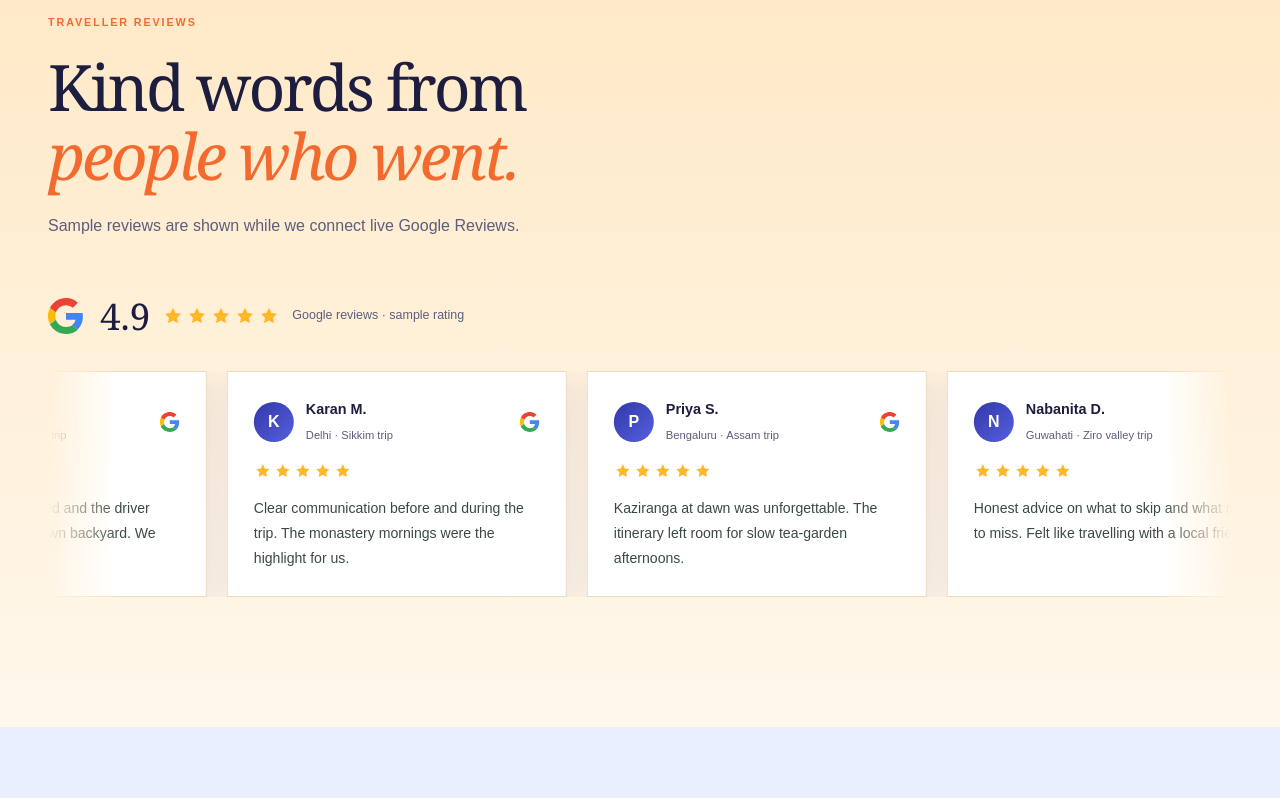
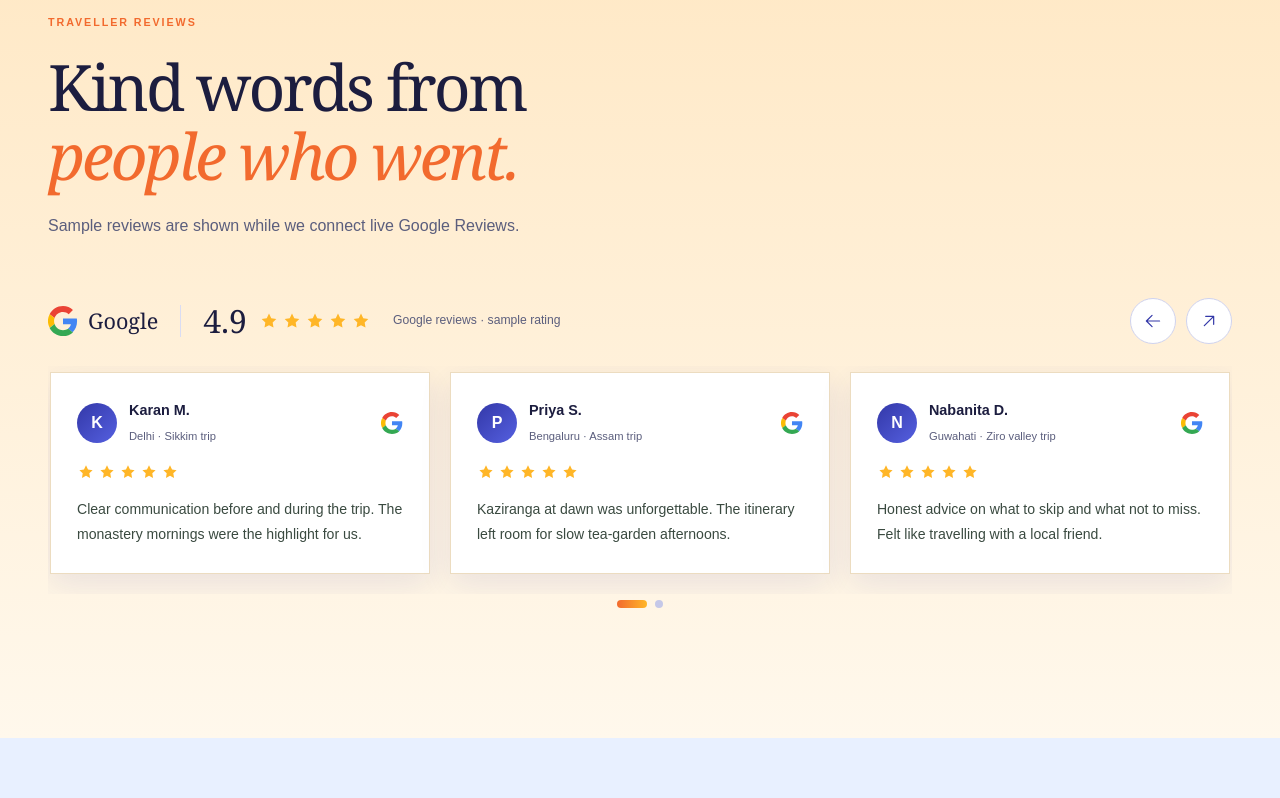
Before and after one commit to Ecognix/netravels, a Next.js app: page / in a window 1280 px wide. Shown: the part 7296-8094 px from the top of the page. Built offline with nearby package versions, Linux system fonts and the light colour scheme.

Commit message:
Google review slider with swipe, arrows and animated dots
Co-authored-by: Copilot <223556219+Copilot@users.noreply.github.com>

```diff
--- a/app/globals.css
+++ b/app/globals.css
@@ -524,3 +524,29 @@ input:focus,select:focus,textarea:focus{border-color:#aeb2d6}
 @media(prefers-reduced-motion:reduce){.marquee-track{animation:none}.marquee{overflow-x:auto}.menu-overlay,.menu-links a,.support-panel{animation:none;opacity:1;transform:none}}
 @media(max-width:1000px){.region-layout{grid-template-columns:1fr;gap:40px}.place-grid{grid-template-columns:1fr 1fr}.info-columns{grid-template-columns:1fr 1fr}.related-trips{grid-template-columns:1fr}}
 @media(max-width:600px){.region-hero{height:480px}.place-grid,.info-columns{grid-template-columns:1fr}.related-trip{grid-template-columns:110px 1fr}.related-trip img{height:100px}}
+
+/* Google review slider */
+.rs{margin-top:34px}
+.rs-head{display:flex;align-items:center;gap:22px;flex-wrap:wrap;padding-bottom:22px}
+.rs-brand{display:flex;align-items:center;gap:10px;font:500 1.35rem Georgia,serif}
+.rs-brand .ui-icon{width:30px;height:30px;flex:none}
+.rs-score{display:flex;align-items:center;gap:12px;padding-left:22px;border-left:1px solid #d9dcf3}
+.rs-score strong{font:500 2rem Georgia,serif;line-height:1}
+.rs-score .stars{display:flex;gap:3px}
+.rs-score .stars .ui-icon{width:20px;height:20px}
+.rs-note{font-size:.76rem;color:var(--muted)}
+.rs-arrows{display:flex;gap:10px;margin-left:auto}
+.rs-arrows button{width:46px;height:46px;border-radius:50%;border:1px solid #cfd2ee;background:#fff;display:grid;place-items:center;cursor:pointer;color:var(--forest);transition:background .2s,color .2s}
+.rs-arrows button:hover{background:var(--forest);color:#fff}
+.rs-arrows .ar{width:16px;height:16px}.rs-arrows .rs-prev{transform:rotate(-135deg)}
+.rs-track{display:flex;gap:20px;overflow-x:auto;scroll-snap-type:x mandatory;scrollbar-width:none;-webkit-overflow-scrolling:touch;padding:6px 2px 20px;outline:none}
+.rs-track::-webkit-scrollbar{display:none}
+.rs-card{flex:0 0 calc((100% - 40px)/3);scroll-snap-align:start;margin:0;display:flex;flex-direction:column}
+.rs-card .review-top .ui-icon{width:22px;height:22px;margin-left:auto}
+.rs-card .stars{display:flex;gap:3px}
+.rs-card blockquote{flex:1}
+.rs-dots{display:flex;justify-content:center;gap:8px;margin-top:6px}
+.rs-dots button{width:8px;height:8px;border-radius:99px;border:0;padding:0;background:#c5c8e8;cursor:pointer;transition:width .35s ease,background .35s ease}
+.rs-dots button.on{width:30px;background:linear-gradient(90deg,var(--accent),var(--gold))}
+@media(max-width:1000px){.rs-card{flex-basis:calc((100% - 20px)/2)}}
+@media(max-width:640px){.rs-head{gap:14px 16px}.rs-brand{font-size:1.15rem}.rs-score{padding-left:16px}.rs-score strong{font-size:1.7rem}.rs-score .stars .ui-icon{width:17px;height:17px}.rs-note{order:5;width:100%}.rs-arrows{display:none}.rs-card{flex-basis:88%}}
--- a/app/page.js
+++ b/app/page.js
@@ -4,6 +4,7 @@ import { reviews, whyUs, seasons, faqs, regions } from "../lib/explore";
 import { SectionHeading, TripCard, MiniCta } from "../components/Site";
 import TripSearch from "../components/TripSearch";
 import Marquee from "../components/Marquee";
+import ReviewSlider from "../components/ReviewSlider";
 import { StateCard } from "../components/Explore";
 import Icon, { GoogleG } from "../components/Icon";
 
@@ -16,7 +17,7 @@ export default function Home() {
     <section className="why-section"><div className="shell"><div className="why-heading"><p className="eyebrow light-eyebrow">A MORE THOUGHTFUL WAY TO TRAVEL</p><h2>Good journeys are<br/><em>made with care.</em></h2><p>Less rushing from one checkbox to the next. More time for the things you came to experience.</p></div><div className="why-grid why-six">{whyUs.map(([t, d], i) => <article key={t}><span>0{i + 1} /</span><h3>{t}</h3><p>{d}</p></article>)}</div></div></section>
     <section className="section process-section"><div className="shell"><SectionHeading eyebrow="FROM IDEA TO ITINERARY" title={<>Your kind of trip.<br/><em>Made simple.</em></>} text="No payment is taken online. A booking is recorded immediately, but availability and services must be confirmed by our team."/><div className="process-grid"><article><span>01</span><h3>Find your place</h3><p>Browse the journeys and choose a route that sparks something.</p></article><article><span>02</span><h3>Tell us your plans</h3><p>Sign in and share your preferred dates, group size and anything else we should know.</p></article><article><span>03</span><h3>Make it yours</h3><p>See your booking in your account and contact our team to discuss availability or changes.</p></article></div></div></section>
     <section className="section"><div className="shell"><SectionHeading eyebrow="WHEN TO GO" title={<>A season for<br/><em>every mood.</em></>} text="The Northeast changes character through the year. Choose the window that matches the trip you imagine." action={<Link className="text-link" href="/travel-info">Travel information <i className="ar"/></Link>}/><div className="season-grid">{seasons.map(([m, t, d]) => <article key={m}><span>{m}</span><h3>{t}</h3><p>{d}</p></article>)}</div></div></section>
-    <section className="section reviews-section"><div className="shell"><SectionHeading eyebrow="TRAVELLER REVIEWS" title={<>Kind words from<br/><em>people who went.</em></>} text="Sample reviews are shown while we connect live Google Reviews."/><div className="google-badge"><GoogleG/><div className="google-rating"><strong>4.9</strong><div className="stars" aria-label="4.9 out of 5 stars">{[0,1,2,3,4].map((i) => <Icon key={i} name="starfill"/>)}</div><span>Google reviews · sample rating</span></div></div><Marquee label="Traveller reviews" speed={55}>{reviews.map(([name, city, trip, text]) => <figure className="review-card" key={name}><div className="review-top"><span className="avatar">{name[0]}</span><div><strong>{name}</strong><small>{city} · {trip}</small></div><GoogleG/></div><div className="stars" aria-label="5 out of 5 stars">{[0,1,2,3,4].map((i) => <Icon key={i} name="starfill"/>)}</div><blockquote>{text}</blockquote></figure>)}</Marquee></div></section>
+    <section className="section reviews-section"><div className="shell"><SectionHeading eyebrow="TRAVELLER REVIEWS" title={<>Kind words from<br/><em>people who went.</em></>} text="Sample reviews are shown while we connect live Google Reviews."/><ReviewSlider reviews={reviews}/></div></section>
     <section className="section faq-section"><div className="shell faq-layout"><div><p className="eyebrow">GOOD TO KNOW</p><h2>Questions,<br/><em>answered.</em></h2><p className="section-copy">Still unsure? Our team replies to every message personally.</p><Link className="text-link" href="/contact">Ask us anything <i className="ar"/></Link></div><div className="faq-list">{faqs.map(([q, a]) => <details key={q}><summary>{q}<span className="faq-plus"><Icon name="plus"/></span></summary><p>{a}</p></details>)}</div></div></section>
     <MiniCta/>
   </>;
--- a/components/Explore.js
+++ b/components/Explore.js
@@ -6,6 +6,7 @@ import Icon from "./Icon";
 import { regions, experiences, planningTips, seasons, reviews } from "../lib/explore";
 import { regionImages, placeImages } from "../lib/explore-media";
 import Marquee from "./Marquee";
+import ReviewSlider from "./ReviewSlider";
 import { GoogleG } from "./Icon";
 
 const places = regions.flatMap((r) => r.places.filter(([name]) => placeImages[name]).map(([name, text]) => ({ name, text, region: r })));
@@ -55,7 +56,7 @@ export default function Explore() {
       <section className="section places-band"><div className="shell"><p className="eyebrow">TRENDING PLACES</p><h2>Places you will <em>remember.</em></h2></div><Marquee label="Popular places" speed={70}>{places.map((p) => <Link key={p.name} href={`/explore/${p.region.slug}`} className="place-slide"><img src={placeImages[p.name]} alt={p.name} loading="lazy" /><div className="place-slide-shade" /><div className="place-slide-body"><span>{p.region.name}</span><h3>{p.name}</h3><p>{p.text}</p></div></Link>)}</Marquee></section>
       <section className="why-section"><div className="shell"><p className="eyebrow light-eyebrow">THINGS TO DO</p><h2>Experiences worth <em>the trip.</em></h2><div className="why-grid why-six">{experiences.map(([t, d], i) => <article key={t}><span>0{i + 1} /</span><h3>{t}</h3><p>{d}</p></article>)}</div></div></section>
       <section className="section"><div className="shell"><p className="eyebrow">WHEN TO GO</p><h2>A season for <em>every mood.</em></h2><div className="season-grid">{seasons.map(([m, t, d]) => <article key={m}><span>{m}</span><h3>{t}</h3><p>{d}</p></article>)}</div></div></section>
-      <section className="section reviews-section"><div className="shell"><p className="eyebrow">TRAVELLER STORIES</p><h2>Heard on the <em>road.</em></h2></div><Marquee label="Traveller reviews" speed={60}>{reviews.map(([name, city, trip, text]) => <figure className="review-card" key={name}><div className="review-top"><span className="avatar">{name[0]}</span><div><strong>{name}</strong><small>{city} · {trip}</small></div><GoogleG /></div><div className="stars" aria-label="5 out of 5 stars">{[0, 1, 2, 3, 4].map((i) => <Icon key={i} name="starfill" />)}</div><blockquote>{text}</blockquote></figure>)}</Marquee><p className="shell small-note sample-note">Sample reviews shown while live Google Reviews are being connected.</p></section>
+      <section className="section reviews-section"><div className="shell"><p className="eyebrow">TRAVELLER STORIES</p><h2>Heard on the <em>road.</em></h2></div><div className="shell"><ReviewSlider reviews={reviews} /></div><p className="shell small-note sample-note">Sample reviews shown while live Google Reviews are being connected.</p></section>
       <section className="section soft-section"><div className="shell"><p className="eyebrow">PLAN SMART</p><h2>Before you <em>go.</em></h2><div className="tip-grid">{planningTips.map(([t, d]) => <div key={t}><h3>{t}</h3><p>{d}</p></div>)}</div><div className="cta-row"><Link className="button button-dark" href="/journeys">Browse journeys <i className="ar" /></Link><Link className="button button-line" href="/contact">Plan with our team <i className="ar" /></Link></div></div></section>
     </>
   );
--- /dev/null
+++ b/components/ReviewSlider.js
@@ -0,0 +1,72 @@
+"use client";
+
+import { useCallback, useEffect, useRef, useState } from "react";
+import Icon, { GoogleG } from "./Icon";
+
+export default function ReviewSlider({ reviews, rating = "4.9", note = "Google reviews · sample rating" }) {
+  const track = useRef(null);
+  const [page, setPage] = useState(0);
+  const [pages, setPages] = useState(reviews.length);
+  const paused = useRef(false);
+
+  const measure = useCallback(() => {
+    const el = track.current;
+    if (!el) return;
+    const card = el.children[0];
+    const step = card.offsetWidth + parseFloat(getComputedStyle(el).columnGap || 0);
+    const perView = Math.max(1, Math.round(el.clientWidth / step));
+    setPages(Math.max(1, reviews.length - perView + 1));
+    setPage(Math.min(Math.round(el.scrollLeft / step), Math.max(0, reviews.length - perView)));
+  }, [reviews.length]);
+
+  useEffect(() => {
+    measure();
+    window.addEventListener("resize", measure);
+    return () => window.removeEventListener("resize", measure);
+  }, [measure]);
+
+  const go = useCallback((index) => {
+    const el = track.current;
+    if (!el) return;
+    const card = el.children[0];
+    const step = card.offsetWidth + parseFloat(getComputedStyle(el).columnGap || 0);
+    el.scrollTo({ left: index * step, behavior: "smooth" });
+  }, []);
+
+  useEffect(() => {
+    if (window.matchMedia("(prefers-reduced-motion: reduce)").matches) return;
+    const id = setInterval(() => {
+      if (paused.current) return;
+      go(page + 1 >= pages ? 0 : page + 1);
+    }, 5000);
+    return () => clearInterval(id);
+  }, [page, pages, go]);
+
+  return (
+    <div className="rs" onMouseEnter={() => (paused.current = true)} onMouseLeave={() => (paused.current = false)} onTouchStart={() => (paused.current = true)}>
+      <div className="rs-head">
+        <div className="rs-brand"><GoogleG /><span>Google</span></div>
+        <div className="rs-score"><strong>{rating}</strong>
+          <div className="stars" aria-label={`${rating} out of 5 stars`}>{[0, 1, 2, 3, 4].map((i) => <Icon key={i} name="starfill" />)}</div>
+        </div>
+        <span className="rs-note">{note}</span>
+        <div className="rs-arrows">
+          <button type="button" onClick={() => go(Math.max(0, page - 1))} aria-label="Previous review"><i className="ar rs-prev" /></button>
+          <button type="button" onClick={() => go(Math.min(pages - 1, page + 1))} aria-label="Next review"><i className="ar" /></button>
+        </div>
+      </div>
+      <div className="rs-track" ref={track} onScroll={measure} tabIndex={0} aria-label="Traveller reviews">
+        {reviews.map(([name, city, trip, text]) => (
+          <figure className="review-card rs-card" key={name}>
+            <div className="review-top"><span className="avatar">{name[0]}</span><div><strong>{name}</strong><small>{city} · {trip}</small></div><GoogleG /></div>
+            <div className="stars" aria-label="5 out of 5 stars">{[0, 1, 2, 3, 4].map((i) => <Icon key={i} name="starfill" />)}</div>
+            <blockquote>{text}</blockquote>
+          </figure>
+        ))}
+      </div>
+      <div className="rs-dots" role="tablist" aria-label="Choose review">
+        {Array.from({ length: pages }).map((_, i) => <button key={i} type="button" role="tab" aria-selected={i === page} aria-label={`Go to review ${i + 1}`} className={i === page ? "on" : ""} onClick={() => go(i)} />)}
+      </div>
+    </div>
+  );
+}
```
